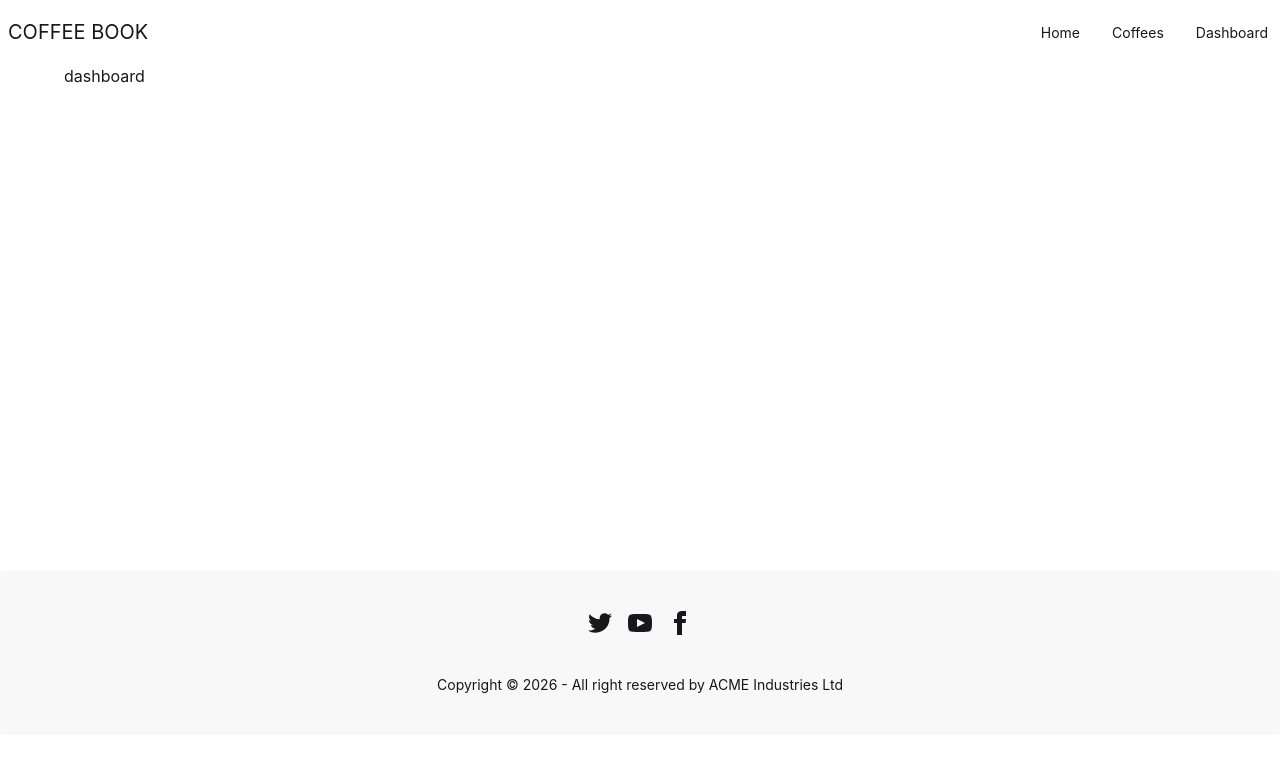
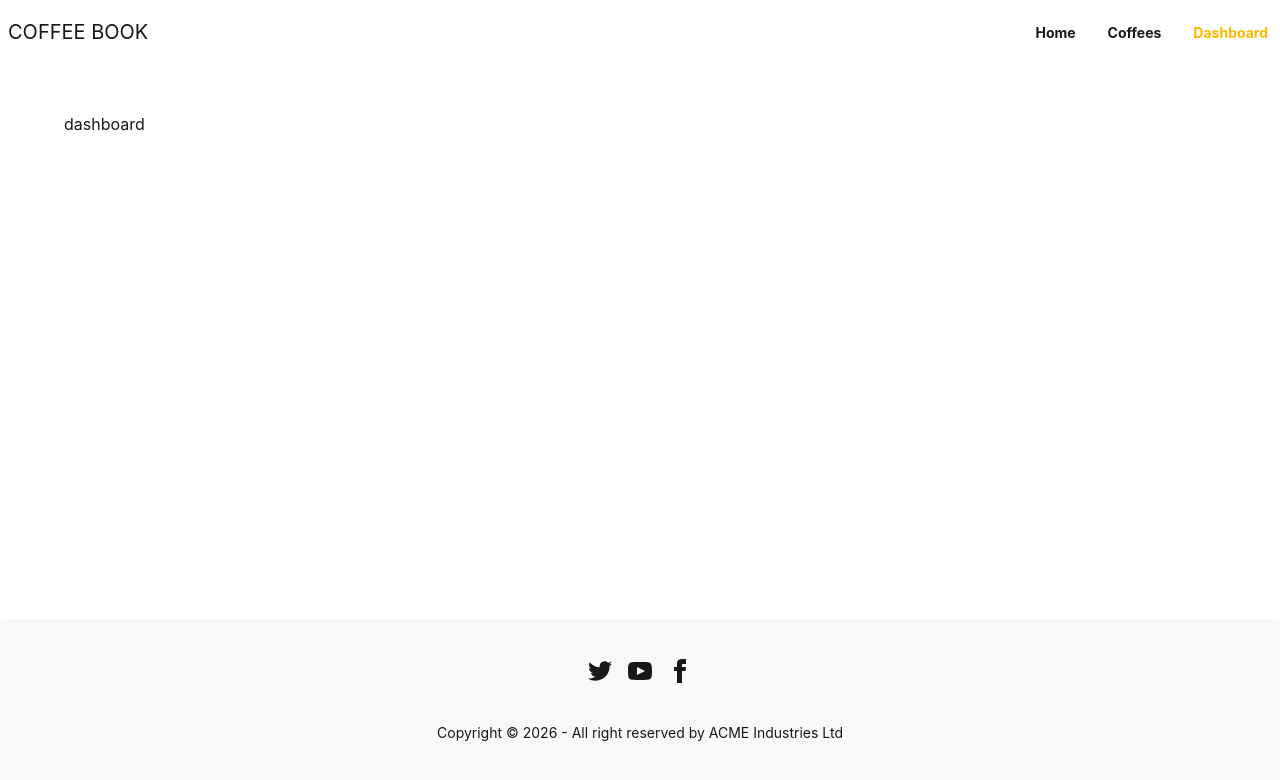
Before and after one commit to sayak53/coffee-book, a React (Vite) app: page /dashboard in a window 1280 px wide. Shown: the top 780 px of the page. Built offline with nearby package versions, Linux system fonts and the light colour scheme.

Commit message:
fixed navbar added smooth card animation

```diff
--- a/src/components/Card.jsx
+++ b/src/components/Card.jsx
@@ -4,10 +4,10 @@ const Card = ({ coffee }) => {
   const { name, image, category, origin, type, id, rating, popularity } =
     coffee || {};
   return (
-    <div className="flex-relative">
+    <div className="flex-relative transition duration-300 hover:scale-105 hover:shadow-2xl cursor-pointer">
       <Link
         to={`/coffees/${id}`}
-        className="transition hover:scale-105 shadow-xl rounded-xl overflow-hidden"
+        className="transition duration-300 hover:scale-105 hover:shadow-2xl rounded-xl overflow-hidden cursor-pointer"
       >
         <figure className="w-full h-48 overflow-hidden">
           <img className="" src={image} alt="" />
--- a/src/components/Navbar.jsx
+++ b/src/components/Navbar.jsx
@@ -1,4 +1,4 @@
-import { Link } from "react-router-dom";
+import { Link, NavLink } from "react-router-dom";
 
 const Navbar = () => {
   return (
@@ -26,9 +26,30 @@ const Navbar = () => {
             tabIndex="-1"
             className="menu menu-sm dropdown-content bg-base-100 rounded-box z-1 mt-3 w-52 p-2 shadow"
           >
-            <Link to="/">Home</Link>
-            <Link to="/coffees">Coffees</Link>
-            <Link to="/dashboard">Dashboard</Link>
+            <NavLink
+              className={({ isActive }) =>
+                ` font-bold ${isActive ? "text-warning" : "hover-text-warning"}`
+              }
+              to="/"
+            >
+              Home
+            </NavLink>
+            <NavLink
+              className={({ isActive }) =>
+                ` font-bold ${isActive ? "text-warning" : "hover-text-warning"}`
+              }
+              to="/coffees"
+            >
+              Coffees
+            </NavLink>
+            <NavLink
+              className={({ isActive }) =>
+                ` font-bold ${isActive ? "text-warning" : "hover-text-warning"}`
+              }
+              to="/dashboard"
+            >
+              Dashboard
+            </NavLink>
           </ul>
         </div>
         <Link to="/" className="text-xl">
@@ -37,9 +58,30 @@ const Navbar = () => {
       </div>
       <div className="navbar-end hidden lg:flex">
         <ul className="menu menu-horizontal px-1 gap-8">
-          <Link to="/">Home</Link>
-          <Link to="/coffees">Coffees</Link>
-          <Link to="/dashboard">Dashboard</Link>
+          <NavLink
+            className={({ isActive }) =>
+              ` font-bold ${isActive ? "text-warning" : "hover-text-warning"}`
+            }
+            to="/"
+          >
+            Home
+          </NavLink>
+          <NavLink
+            className={({ isActive }) =>
+              ` font-bold ${isActive ? "text-warning" : "hover-text-warning"}`
+            }
+            to="/coffees"
+          >
+            Coffees
+          </NavLink>
+          <NavLink
+            className={({ isActive }) =>
+              ` font-bold ${isActive ? "text-warning" : "hover-text-warning"}`
+            }
+            to="/dashboard"
+          >
+            Dashboard
+          </NavLink>
         </ul>
       </div>
     </div>
--- a/src/index.css
+++ b/src/index.css
@@ -1,2 +1,6 @@
 @import "tailwindcss";
 @plugin "daisyui";
+
+html{
+    overflow-y: scroll;
+}
--- a/src/layouts/Mainlayout.jsx
+++ b/src/layouts/Mainlayout.jsx
@@ -6,7 +6,9 @@ const Mainlayout = () => {
   return (
     <div>
       {/* Navbar */}
-      <Navbar />
+      <div className="h-12">
+        <Navbar />
+      </div>
       <div className="min-h-[calc(100vh-229px)] py-12 container mx-auto px-12 lg:py-16 lg:px-16">
         {/* Dynamic section */}
         <Outlet />
```
